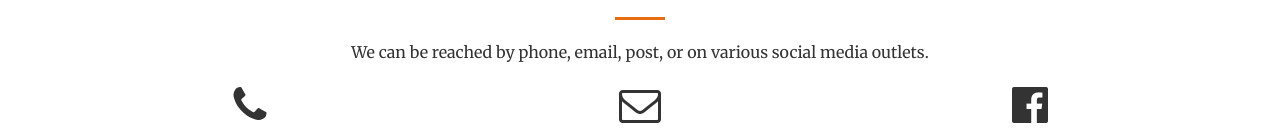
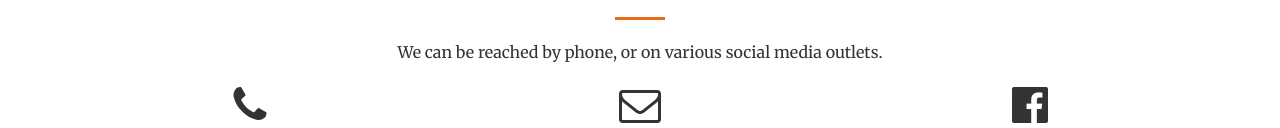
Before and after one commit to jason-szot/jason-szot.github.io, a website: page index.html in a window 1280 px wide. Shown: the part 6032-6160 px from the top of the page. Drawn offline with nearby package versions, Linux system fonts and the light colour scheme.

Commit message:
Updated contact area

```diff
--- a/index.html
+++ b/index.html
@@ -355,7 +355,7 @@
                 <div class="col-lg-8 col-lg-offset-2 text-center">
                     <h2 class="section-heading">Get In Touch!</h2>
                     <hr class="primary">
-                    <p>We can be reached by phone, email, post, or on various social media outlets.</p>
+                    <p>We can be reached by phone, or on various social media outlets.</p>
                 </div>
                 <div class="col-lg-4 text-center">
                     <i class="fa fa-phone fa-3x sr-contact"></i>
```
